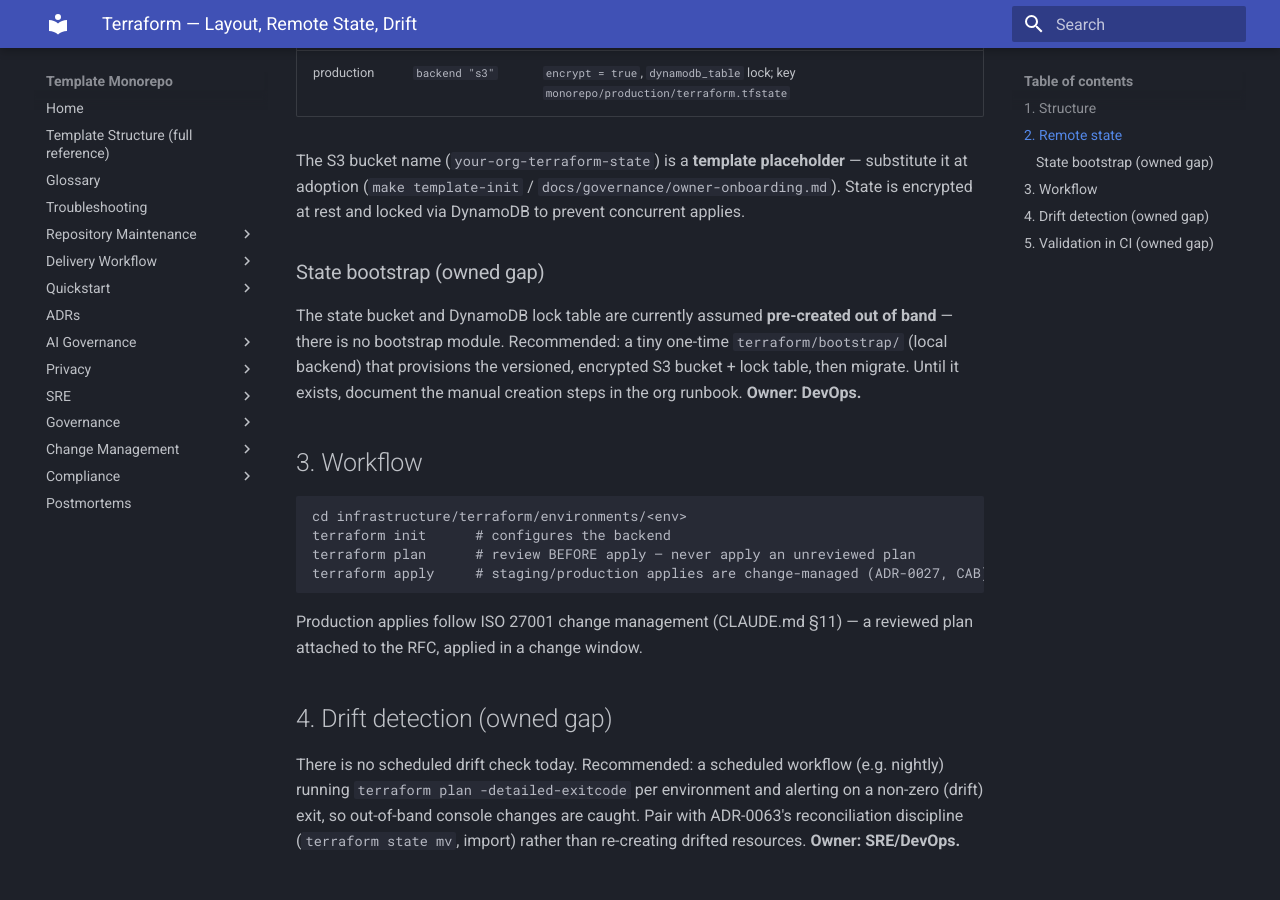
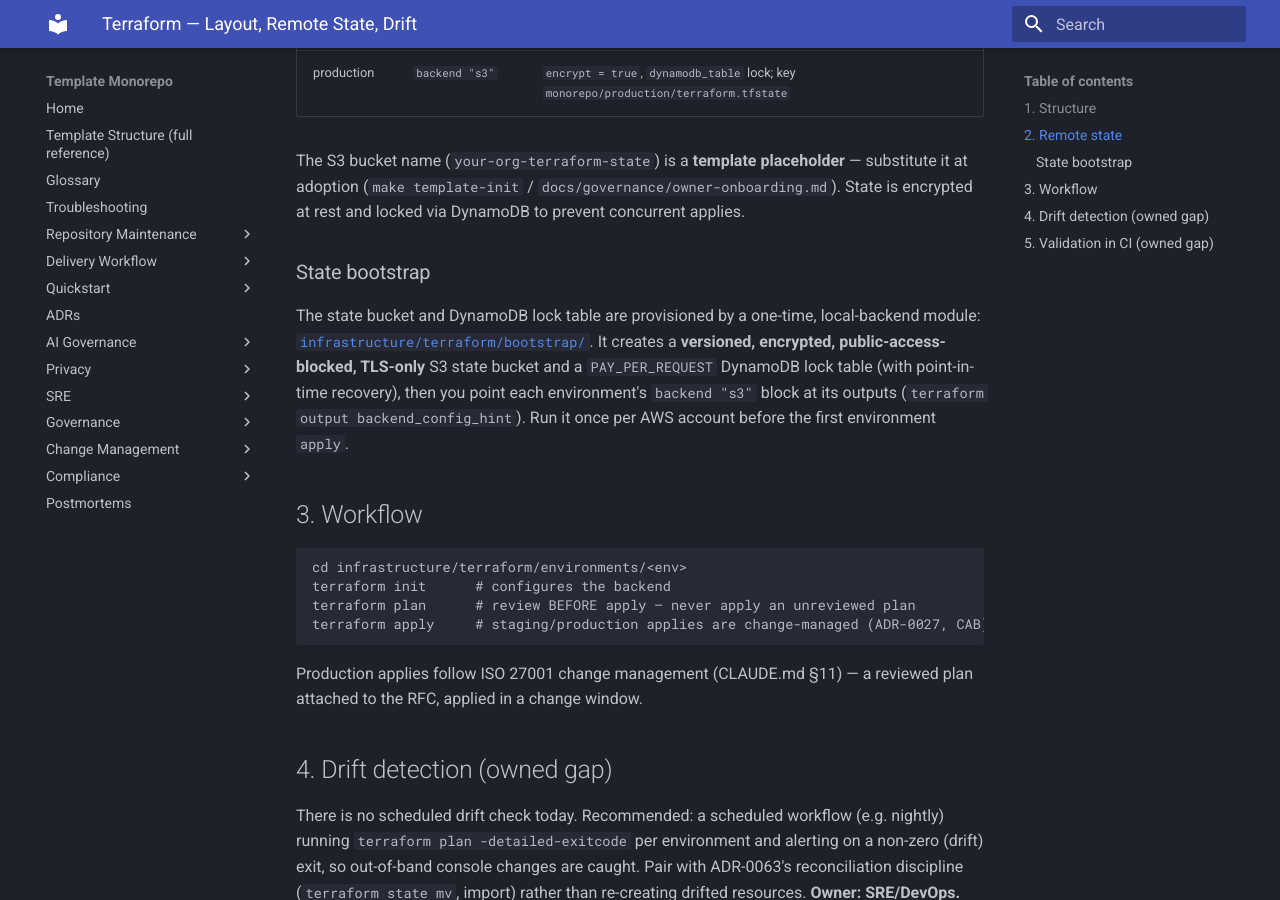
Before and after one commit to valdomirosouza/Repository-Template-v3, an MkDocs documentation site: the page built from docs/infrastructure/terraform.md, in a window 1280 px wide and 900 px high, scrolled down 772 px. Built offline with MkDocs 1.6.1 and Material for MkDocs 9.7.7, drawn with Linux system fonts in a browser that asks for light colours.

Commit message:
feat(infra): add Terraform state backend bootstrap module (#40)
The staging/production environments use an S3 backend + DynamoDB lock
table that were assumed pre-created out of band (chicken-and-egg with the
backend). Add a one-time, local-backend module that provisions them:

- S3 state bucket: versioning on, encryption at rest (SSE-S3 or KMS via
  kms_key_arn), public access blocked, non-TLS access denied.
- DynamoDB lock table: LockID hash key, PAY_PER_REQUEST, PITR.
- Outputs a drop-in backend block (`backend_config_hint`) for the envs.

Validated locally: `terraform fmt -check` clean, `terraform validate`
succeeds. Closes the state-bootstrap gap from the Wave 4 IaC review;
infra docs conformance updated (gap -> resolved).

Refs: ADR-0006, ADR-0063
Closes #39

Co-authored-by: Claude Opus 4.8 (1M context) <noreply@anthropic.com>

```diff
--- a/docs/infrastructure/terraform.md
+++ b/docs/infrastructure/terraform.md
@@ -29,12 +29,14 @@ The S3 bucket name (`your-org-terraform-state`) is a **template placeholder**
 adoption (`make template-init` / `docs/governance/owner-onboarding.md`). State is encrypted at rest
 and locked via DynamoDB to prevent concurrent applies.
 
-### State bootstrap (owned gap)
+### State bootstrap
 
-The state bucket and DynamoDB lock table are currently assumed **pre-created out of band** — there is
-no bootstrap module. Recommended: a tiny one-time `terraform/bootstrap/` (local backend) that
-provisions the versioned, encrypted S3 bucket + lock table, then migrate. Until it exists, document
-the manual creation steps in the org runbook. **Owner: DevOps.**
+The state bucket and DynamoDB lock table are provisioned by a one-time, local-backend module:
+[`infrastructure/terraform/bootstrap/`](../../infrastructure/terraform/bootstrap/README.md). It
+creates a **versioned, encrypted, public-access-blocked, TLS-only** S3 state bucket and a
+`PAY_PER_REQUEST` DynamoDB lock table (with point-in-time recovery), then you point each
+environment's `backend "s3"` block at its outputs (`terraform output backend_config_hint`). Run it
+once per AWS account before the first environment `apply`.
 
 ## 3. Workflow
 
```
Also changed, not shown: docs/infrastructure/README.md (+3 -2 lines), infrastructure/terraform/bootstrap/README.md (added, +35 -0 lines), 3 other files.
